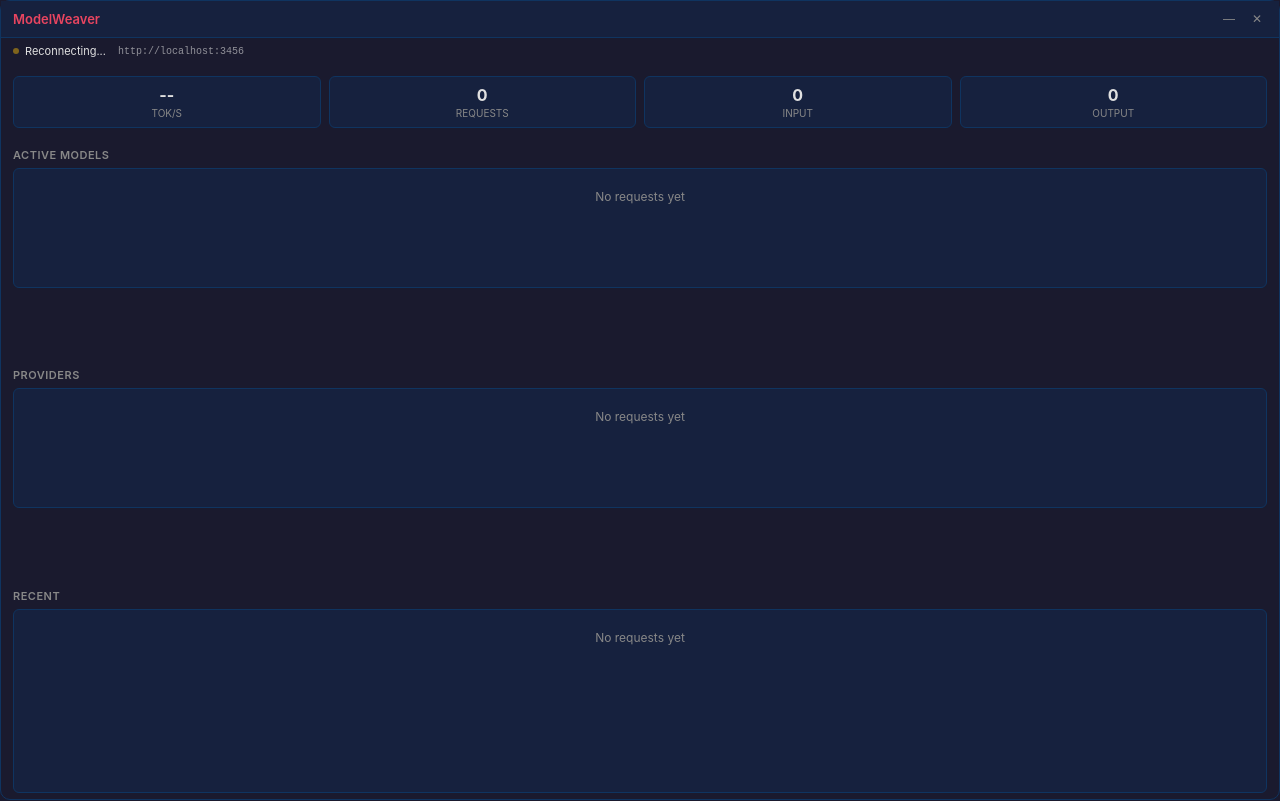
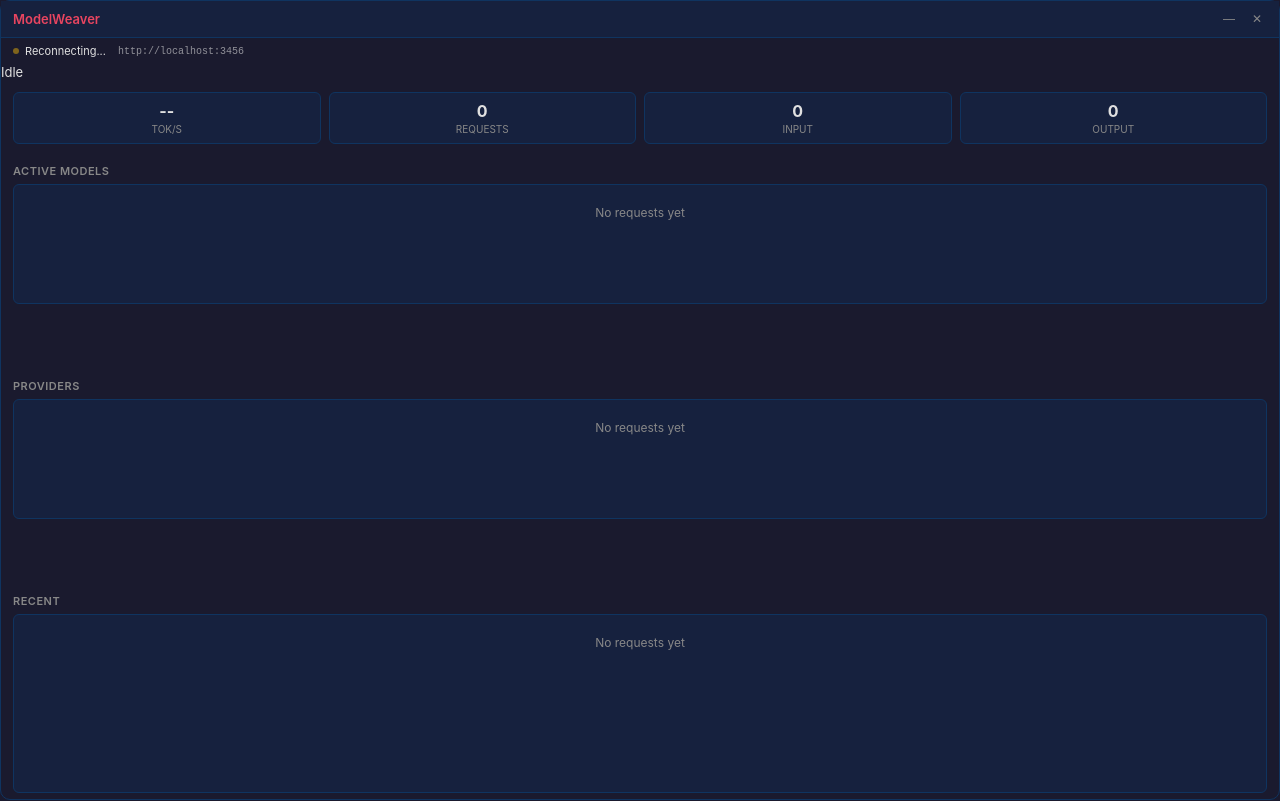
Before and after one commit to kianwoon/modelweaver, a website: page gui/frontend/index.html in a window 1280 px wide. Drawn offline with Linux system fonts and the light colour scheme.

Commit message:
feat(gui): add activity progress bar container

```diff
--- a/gui/frontend/index.html
+++ b/gui/frontend/index.html
@@ -23,6 +23,13 @@
       <span class="status-text">Connecting...</span>
       <span id="proxy-url" class="proxy-url">http://localhost:3456</span>
       <span id="last-refresh" class="last-refresh"></span>
+    </div>
+
+    <!-- Activity progress bar -->
+    <div id="activity-bar" class="activity-bar">
+      <div id="activity-content" class="activity-content">
+        <span class="activity-idle">Idle</span>
+      </div>
     </div>
 
     <!-- Stats overview -->
```
